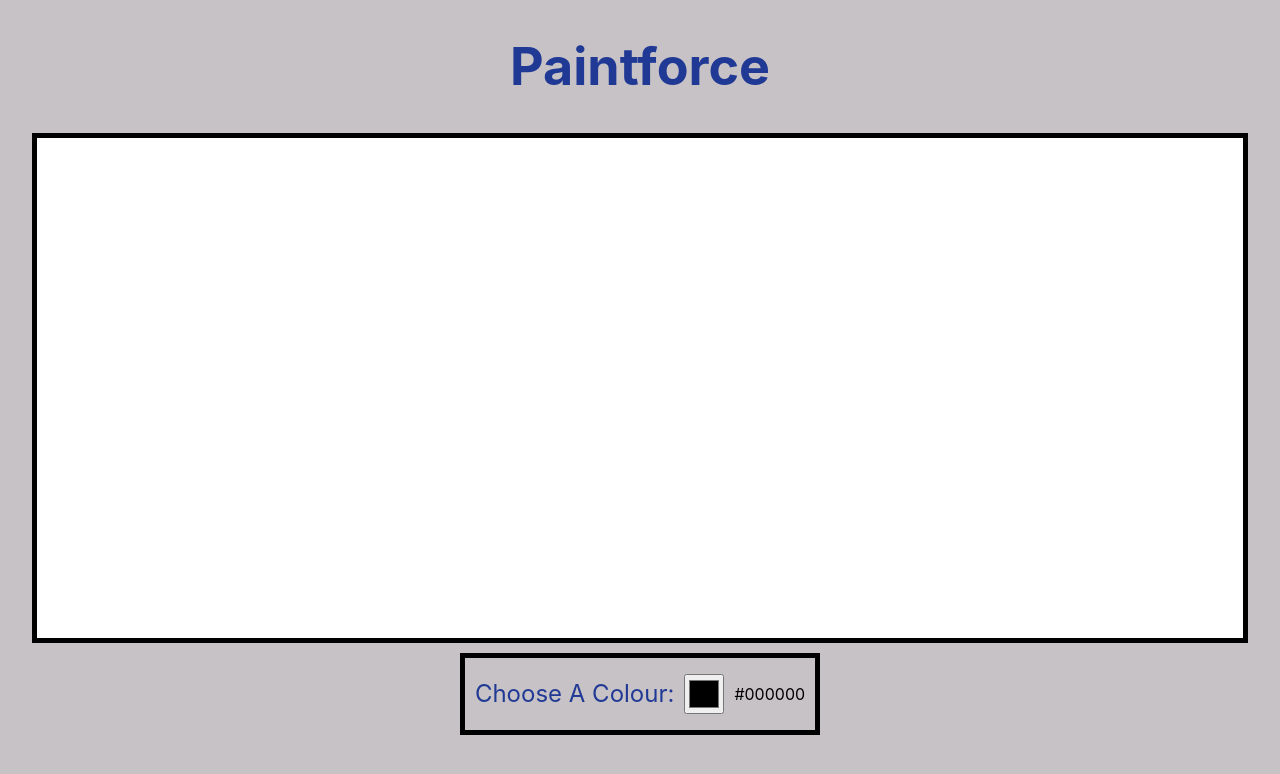
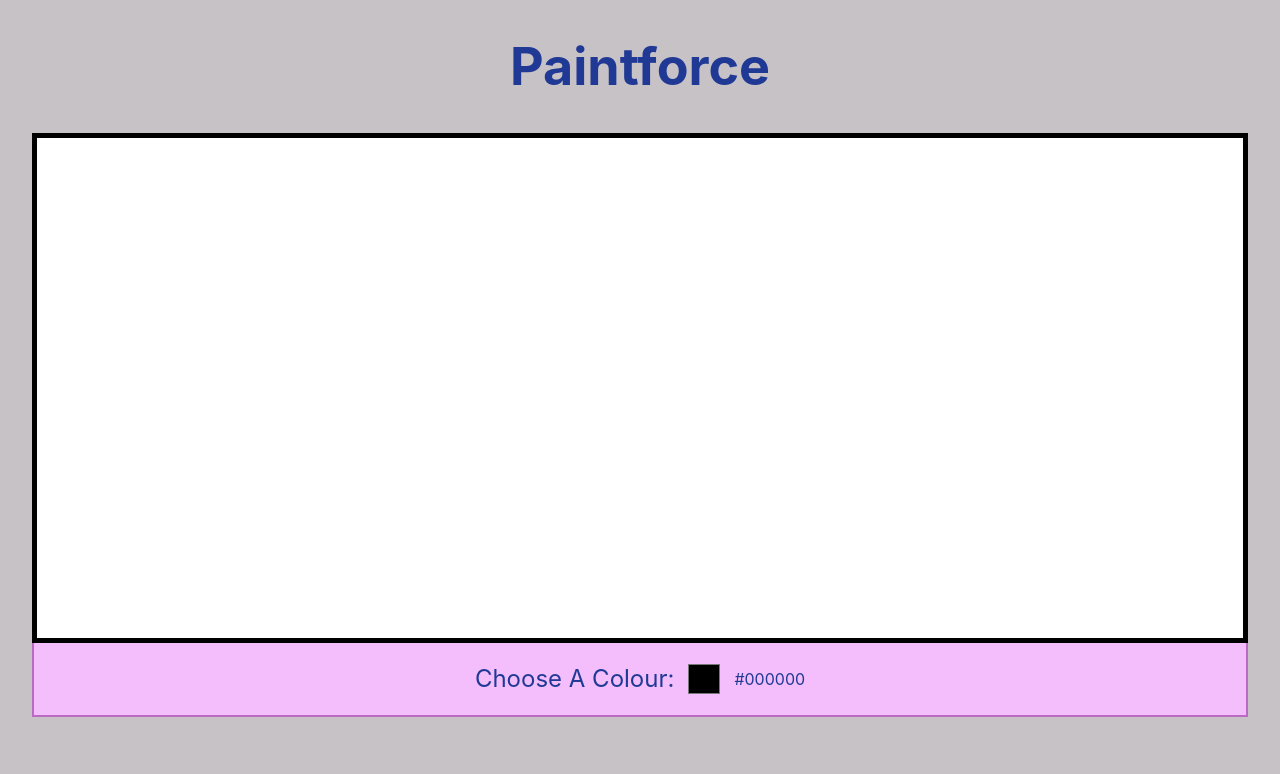
Before and after one commit to niajane/paintforce, a React (Create React App) app: page / in a window 1280 px wide. Shown: the top 774 px of the page. Built offline with nearby package versions, Linux system fonts and the light colour scheme.

Commit message:
Modify ColourPicker scss, css: scss: Update style for colour picker component

```diff
--- a/src/components/ColourPicker/ColourPicker.css
+++ b/src/components/ColourPicker/ColourPicker.css
@@ -1,17 +1,26 @@
 div.colour-picker-container {
-  margin-top: 10px;
-  border: 5px solid black;
-  display: -webkit-inline-box;
-  display: -ms-inline-flexbox;
-  display: inline-flex;
+  margin: 0px 32px 0px 32px;
+  border-bottom: 2px solid #ba6ac3;
+  border-left: 2px solid #ba6ac3;
+  border-right: 2px solid #ba6ac3;
+  display: -webkit-box;
+  display: -ms-flexbox;
+  display: flex;
+  -webkit-box-pack: center;
+      -ms-flex-pack: center;
+          justify-content: center;
   -webkit-box-align: center;
       -ms-flex-align: center;
           align-items: center;
   padding: 10px;
+  background-color: #f3befb;
+}
+
+div.colour-picker-container > label, div.colour-picker-container > p {
+  color: #203995;
 }
 
 div.colour-picker-container > label {
-  color: #203995;
   font-size: 24px;
 }
 
@@ -20,5 +29,7 @@ input#colour-picker {
   margin-right: 10px;
   height: 40px;
   width: 40px;
+  border: none;
+  background-color: #f3befb;
 }
 /*# sourceMappingURL=ColourPicker.css.map */
--- a/src/components/ColourPicker/ColourPicker.scss
+++ b/src/components/ColourPicker/ColourPicker.scss
@@ -1,19 +1,30 @@
 div.colour-picker-container {
-    margin-top: 10px;
-    border: 5px solid black;
-    display: inline-flex;
+    margin: 0px 32px 0px 32px;
+    border-bottom: 2px solid #ba6ac3;
+    border-left: 2px solid #ba6ac3;
+    border-right: 2px solid #ba6ac3;
+    display: flex;
+    justify-content: center;
     align-items: center;
     padding: 10px;
+    background-color: #f3befb;
+}
+
+div.colour-picker-container>label, div.colour-picker-container>p {
+    color: #203995;
 }
 
 div.colour-picker-container>label {
-    color: #203995;
     font-size: 24px;
 }
+
+
 
 input#colour-picker {
     margin-left: 10px;
     margin-right: 10px;
     height: 40px;
     width: 40px;
+    border: none;
+    background-color: #f3befb;
 }
```
